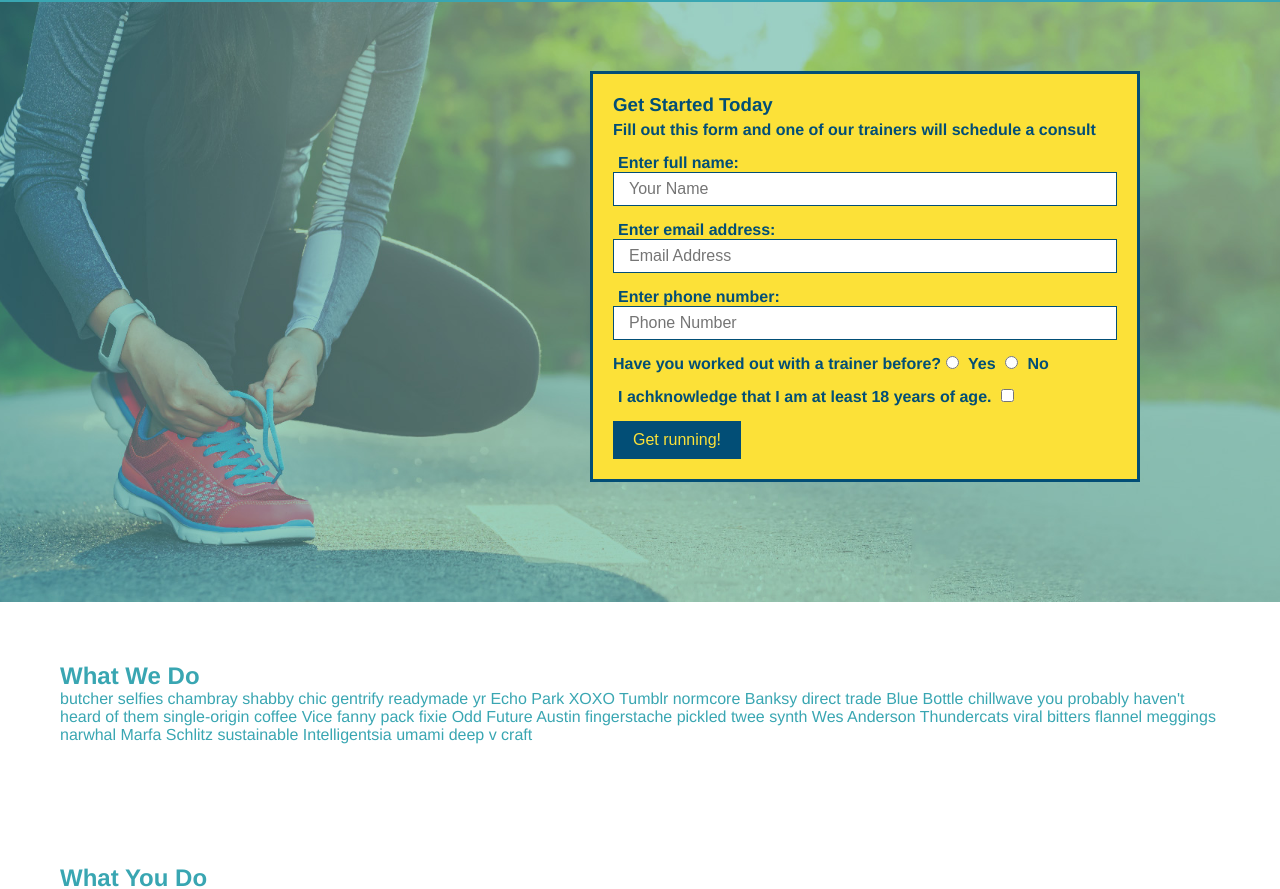
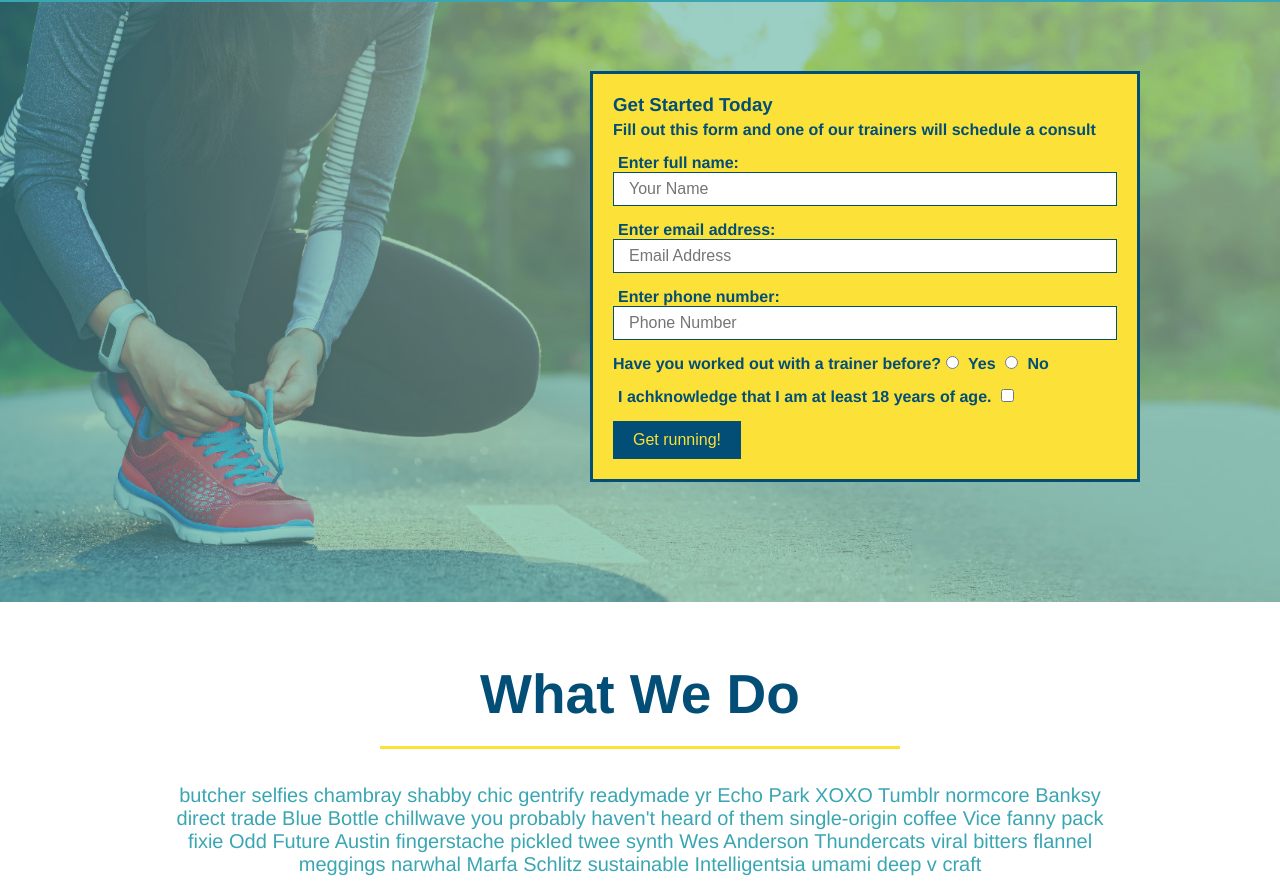
Before and after one commit to DSiedlarz90/run-buddy, a plain HTML site: page index.html in a window 1280 px wide. Shown: the part 80-969 px from the top of the page. Drawn offline with Linux system fonts and the light colour scheme.

Commit message:
style what we do section

```diff
--- a/assets/css/style.css
+++ b/assets/css/style.css
@@ -125,3 +125,26 @@ section{
 
 }
 /* hero style end */
+
+/* intro style start */
+.intro {
+    text-align: center;
+}
+
+.intro h2 {
+    font-size: 55px;
+    color: #024e76;
+    margin-bottom: 35px;
+    padding: 0 100px 20px 100px;
+    border-bottom: 3px solid;
+    border-color: #fce138;
+    display: inline-block;
+}
+
+.intro p {
+    line-height: 1,7;
+    color: #39a6b2;
+    width: 80%;
+    font-size: 20px;
+    margin: 0 auto;
+}
--- a/index.html
+++ b/index.html
@@ -68,7 +68,7 @@
         <!--end hero-->
 
         <!--"what we do" section-->
-        <section id="what-we-do">
+        <section id="what-we-do" class="intro">
             <h2>What We Do</h2>
             <p>
                 butcher selfies chambray shabby chic gentrify readymade yr Echo Park XOXO Tumblr normcore Banksy direct trade Blue Bottle chillwave you probably haven't heard of them single-origin coffee Vice fanny pack fixie Odd Future Austin fingerstache pickled twee synth Wes Anderson Thundercats viral bitters flannel meggings narwhal Marfa Schlitz sustainable Intelligentsia umami deep v craft
```
